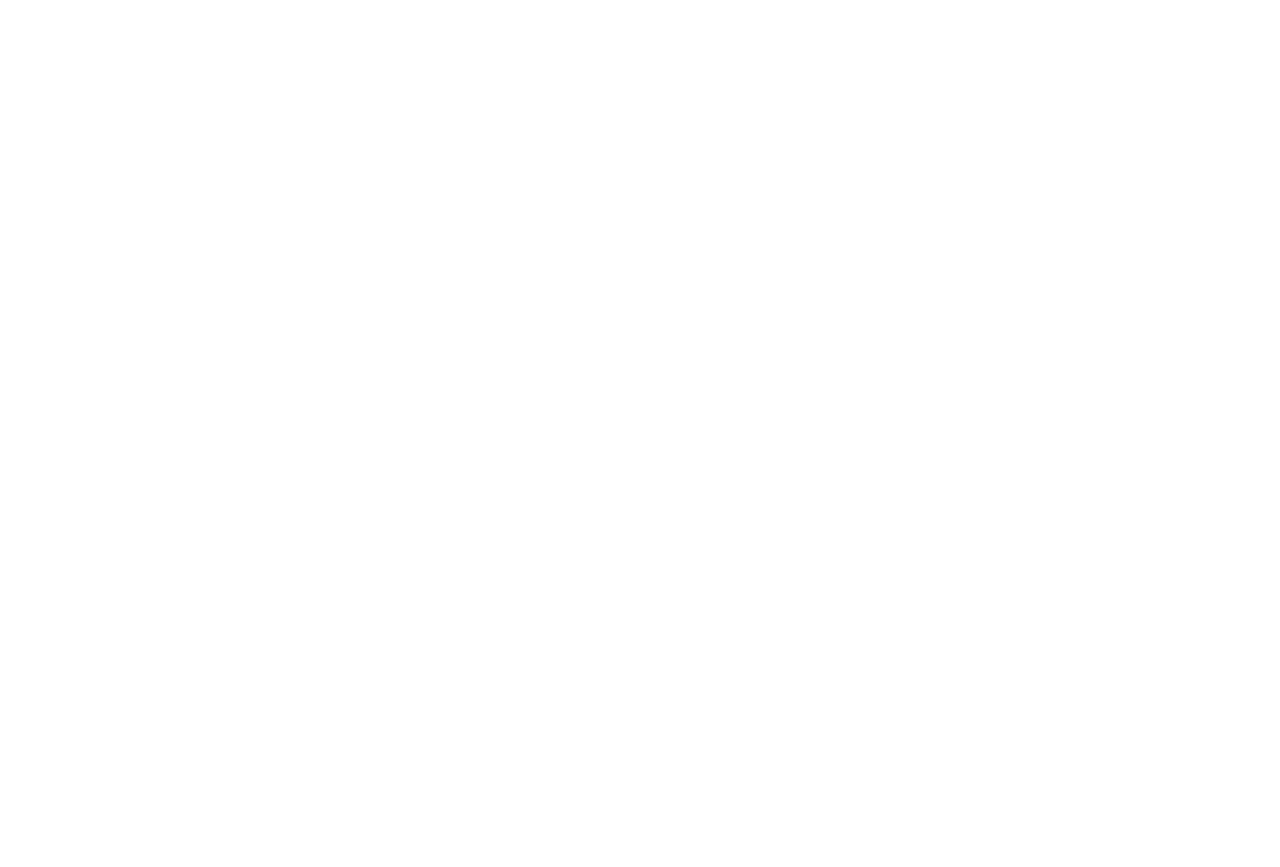
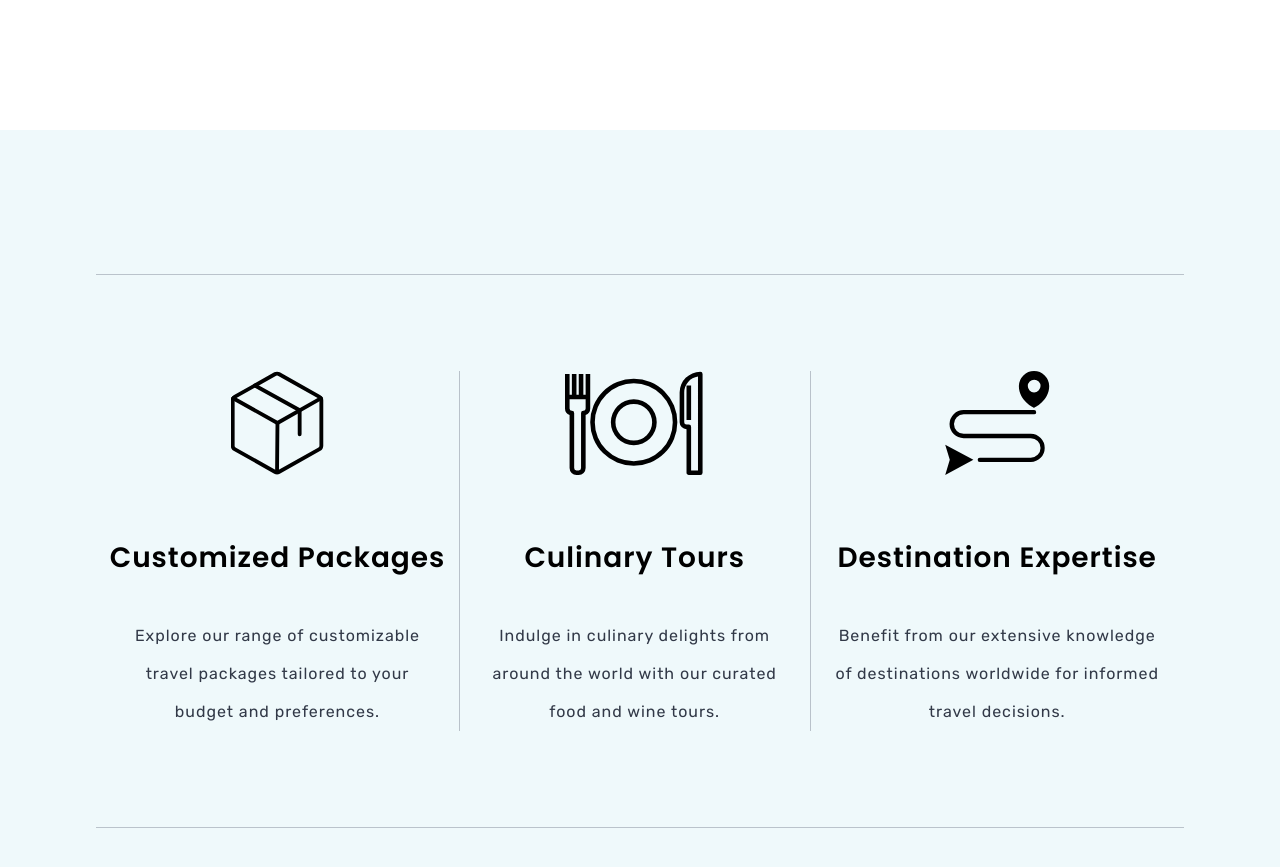
Before and after one commit to Hasibul677/Go-Travel, a React (Vite) app: page / in a window 1280 px wide. Shown: the part 1980-2847 px from the top of the page. Before the commit the page ends 2110 px from the top, so only its background shows below. Built offline with nearby package versions, Linux system fonts and the light colour scheme.

Commit message:
finished services section

```diff
--- a/src/App.tsx
+++ b/src/App.tsx
@@ -5,6 +5,7 @@
 import Hero from "./components/Hero/Hero";
 import Main from "./components/Main";
 import Steps from "./components/Steps/Steps";
+import Services from "./components/Services/Services";
 
 function App() {
   return (
@@ -16,6 +17,7 @@
         </Header>
         <Main>
           <Steps />
+          <Services />
         </Main>
       </Page>
     </Router>
--- /dev/null
+++ b/src/components/Services/Service.tsx
@@ -0,0 +1,17 @@
+import { type Service } from "../../utils/contentTypes"
+
+interface ServiceProps {
+    service: Service
+}
+
+export default function Service({ service }: ServiceProps) {
+    return (
+        <li key={service.id} className="h-90 flex flex-col justify-between">
+            <service.Icon className="h-26 place-self-center"/>
+            <div className="text-center">
+                <h3 className="tracking-6 mb-9.5 text-[1.75rem]/10.5 font-semibold text-nowrap">{service.heading}</h3>
+                <p className="text-gray-900/85 tracking-6 font-rubik text-base/9.5 px-5">{service.description}</p>
+            </div>
+        </li>
+    )
+}
--- /dev/null
+++ b/src/components/Services/Services.tsx
@@ -0,0 +1,21 @@
+import { services } from "../../utils/content";
+import { type Service as IService } from "../../utils/contentTypes";
+import Service from "./Service";
+
+const customizePackages: IService = services.at(0)!;
+const CulinaryTours: IService = services.at(1)!;
+const DestinationExpertise: IService = services.at(2)!;
+
+export default function Services() {
+    return (
+        <section className="bg-primary-100 px-24 py-36">
+            <ul className="border-gray-500/40 m-auto flex max-w-389 justify-between border-y-1 py-24">
+                <Service service={customizePackages} />
+                <li className="bg-gray-500/40 block w-0.25 self-stretch" aria-label="a gray divider element" />
+                <Service service={CulinaryTours} />
+                <li className="bg-gray-500/40 block w-0.25 self-stretch" aria-label="a gray divider element" />
+                <Service service={DestinationExpertise} />
+            </ul>
+        </section>
+    )
+}
```
